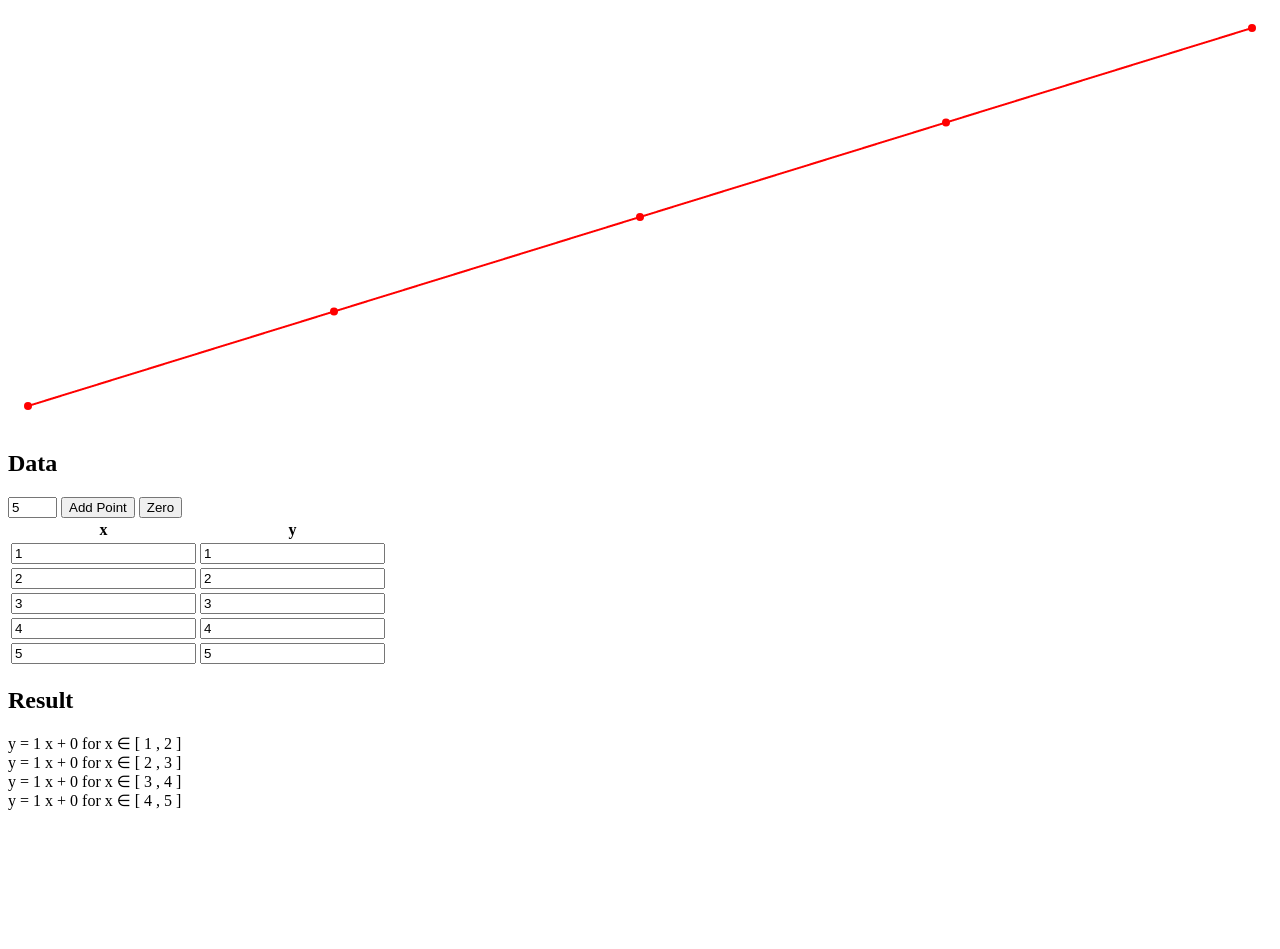
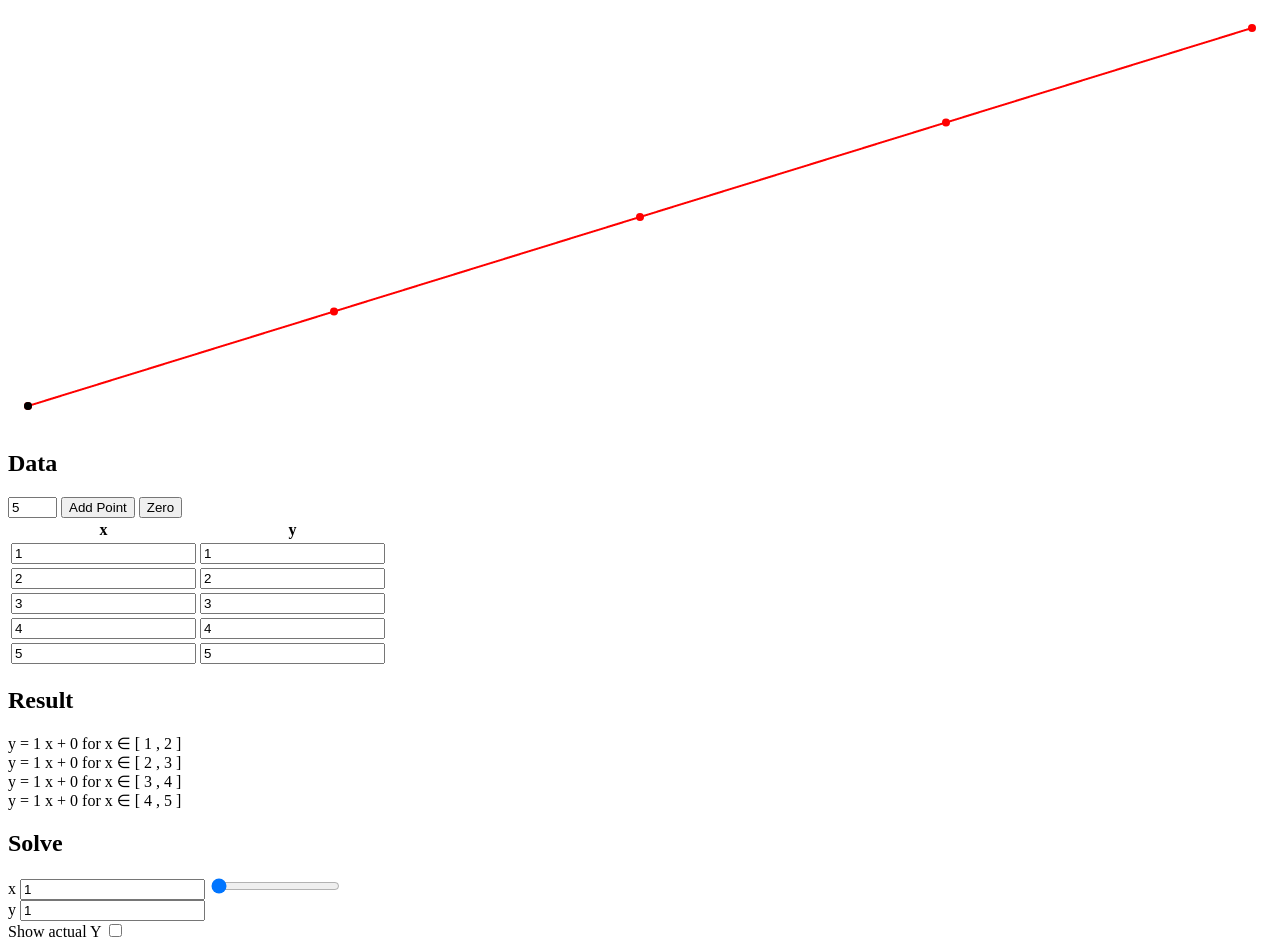
Before and after one commit to danecwalker/polysolve, a SvelteKit app: page / in a window 1280 px wide. Before the commit the page ends 818 px from the top, so only its background shows below. Built offline with nearby package versions, Linux system fonts and the light colour scheme.

Commit message:
test point

```diff
--- a/src/routes/+page.svelte
+++ b/src/routes/+page.svelte
@@ -3,10 +3,12 @@
   import { curveLinear, extent, line, range, scaleLinear } from "d3";
 
   let nPoints = $state(5);
-  let points = $state<Point[]>(Array.from({ length: 5 }, (_, i) => ({
-    x: i+1,
-    y: i+1,
-  })));
+  let points = $state<Point[]>(
+    Array.from({ length: 5 }, (_, i) => ({
+      x: i + 1,
+      y: i + 1,
+    })),
+  );
   let model = $derived(() => {
     return createPiecewiseLinearModel(points);
   });
@@ -14,7 +16,8 @@
   let width = $state<number>(0);
   let height = $state<number>(0);
 
-  let xScale = $derived((() => {
+  let xScale = $derived(
+    (() => {
       const [min, max] = extent(points, (d) => d.x) as [
         number | undefined,
         number | undefined,
@@ -25,9 +28,11 @@
           max ?? 1, // default to 1 if undefined
         ])
         .range([20, width - 20]);
-  })());
+    })(),
+  );
 
-  let yScale = $derived((() => {
+  let yScale = $derived(
+    (() => {
       const [min, max] = extent(points, (d) => d.y) as [
         number | undefined,
         number | undefined,
@@ -37,24 +42,30 @@
           min ?? 0, // default to 0 if undefined
           max ?? 1, // default to 1 if undefined
         ])
-      .range([height -20, 20]);
-  })());
+        .range([height - 20, 20]);
+    })(),
+  );
 
   let lineGenerator = $derived(
     line<Point>()
       .x((d) => xScale(d.x))
       .y((d) => yScale(d.y))
-      .curve(curveLinear)
+      .curve(curveLinear),
   );
 
-  let calculatePolynomial = $derived(
-    (x: number[]) => x.map((_x) => {
+  let calculatePolynomial = $derived((x: number[]) =>
+    x.map((_x) => {
       return {
         x: _x,
         y: model().fit(_x),
       };
-      })
+    }),
   );
+
+  let testX = $state<number>(1);
+  let testYActual = $state<number>(1);
+  let showActual = $state<boolean>(false);
+  let testY = $derived(model().fit(testX));
 </script>
 
 <div class="flex w-full h-screen">
@@ -70,7 +81,7 @@
         viewBox="0 0 {width} {height}"
         xmlns="http://www.w3.org/2000/svg"
       >
-        <g fill="none" stroke="black" stroke-width="0.01">
+        <g>
           {#each points as point}
             <circle
               cx={xScale(point.x)}
@@ -80,16 +91,36 @@
             />
           {/each}
           <path
-            d={lineGenerator(calculatePolynomial(
+            d={lineGenerator(
+              calculatePolynomial(
                 (() => {
-                const[min, max] = xScale.domain();
+                  const [min, max] = xScale.domain();
                   const step = (max - min) / 1000;
                   return range(min, max, step);
-              })()
-            ))}
+                })(),
+              ),
+            )}
             stroke="red"
             stroke-width="2"
           />
+        </g>
+
+        <g>
+          <circle
+            cx={xScale(testX)}
+            cy={yScale(testY)}
+            r="4"
+            class="fill-blue-500"
+          />
+
+          {#if showActual}
+            <circle
+              cx={xScale(testX)}
+              cy={yScale(testYActual)}
+              r="4"
+              class="fill-green-500"
+            />
+          {/if}
         </g>
       </svg>
     </div>
@@ -98,14 +129,21 @@
   <section
     class="bg-gray-50 p-4 flex-1 border-l border-gray-300 flex flex-col gap-4"
   >
-
     <div
       class="flex flex-col gap-4 border border-gray-300 p-4 rounded bg-white"
     >
       <div class="flex justify-between items-center">
         <h2 class="text-2xl font-medium">Data</h2>
         <div>
-          <input class="border border-gray-300 rounded p-2 text-center" type="number" name="np" id="np" min="1" max="100" value={nPoints} oninput={(e) => {
+          <input
+            class="border border-gray-300 rounded p-2 text-center"
+            type="number"
+            name="np"
+            id="np"
+            min="1"
+            max="100"
+            value={nPoints}
+            oninput={(e) => {
               nPoints = parseInt((e.target as HTMLInputElement).value || "0");
               let diff = nPoints - points.length;
               if (diff > 0) {
@@ -119,11 +157,12 @@
               } else if (diff < 0) {
                 points = points.slice(0, nPoints);
               }
-          }} />
+            }}
+          />
           <button
             class="bg-blue-500 text-white px-4 py-2 rounded"
             onclick={() => {
-            points = [...points, { x: nPoints+1, y: nPoints+1 }];
+              points = [...points, { x: nPoints + 1, y: nPoints + 1 }];
               nPoints++;
             }}
           >
@@ -155,10 +194,12 @@
               <tr>
                 <td class="p-2">
                   <input
-                    class="w-full text-center p-2 border border-gray-300 rounded"
+                    class="w-full text-center p-2 border border-blue-300 rounded"
                     type="text"
                     oninput={(e) => {
-                      point.x = parseFloat((e.target as HTMLInputElement).value || "0");
+                      point.x = parseFloat(
+                        (e.target as HTMLInputElement).value || "0",
+                      );
                     }}
                     bind:value={point.x}
                   />
@@ -168,7 +209,9 @@
                     class="w-full text-center p-2 border border-gray-300 rounded"
                     type="text"
                     oninput={(e) => {
-                      point.y = parseFloat((e.target as HTMLInputElement).value || "0");
+                      point.y = parseFloat(
+                        (e.target as HTMLInputElement).value || "0",
+                      );
                     }}
                     bind:value={point.y}
                   />
@@ -183,7 +226,9 @@
       class="flex flex-col gap-4 border border-gray-300 p-4 rounded bg-white"
     >
       <h2 class="text-2xl font-medium">Result</h2>
-      <div class="border border-gray-300 rounded overflow-hidden flex flex-col p-2">
+      <div
+        class="border border-gray-300 rounded overflow-hidden flex flex-col p-2"
+      >
         <!-- {#if poly().length > 0}
           {#each poly() as coeff, i}
             <div class="flex gap-1">
@@ -222,6 +267,61 @@
           <p>No fit found</p>
         {/if}
       </div>
+
+      <div
+        class="flex flex-col gap-4 border border-gray-300 p-4 rounded bg-white"
+      >
+        <h2 class="text-2xl font-medium">Solve</h2>
+        <div
+          class="border border-gray-300 rounded overflow-hidden flex flex-col p-2 gap-2"
+        >
+          <div class="grid grid-cols-[auto_1fr] gap-2 items-center">
+            <label for="test-x" class="text-lg">x</label>
+            <input
+              class="w-full text-center p-2 border border-gray-300 rounded"
+              type="text"
+              id="test-x"
+              oninput={(e) => {
+                testX = parseFloat((e.target as HTMLInputElement).value || "0");
+              }}
+              bind:value={testX}
+            />
+            <input
+              class="w-full text-center p-2 border border-gray-300 rounded col-start-2"
+              type="range"
+              id="test-x-s"
+              min={xScale.domain()[0]}
+              max={xScale.domain()[1]}
+              bind:value={testX}
+            />
+          </div>
+          <div class="flex gap-2 items-center">
+            <label for="test-y" class="text-lg">y</label>
+            <input
+              class="w-full text-center p-2 border border-gray-300 rounded"
+              type="text"
+              id="test-y"
+              readonly
+              bind:value={testY}
+            />
+          </div>
+          <div class="flex gap-2 items-center">
+            <label for="test-y" class="text-lg">Show actual Y</label>
+            <input type="checkbox" bind:checked={showActual} />
+          </div>
+          {#if showActual}
+            <div class="flex gap-2 items-center">
+              <label for="test-y" class="text-lg">Y</label>
+              <input
+                class="w-full text-center p-2 border border-gray-300 rounded"
+                type="text"
+                id="test-y"
+                bind:value={testYActual}
+              />
+            </div>
+          {/if}
+        </div>
+      </div>
     </div>
   </section>
 </div>
```
Lines whose indentation alone changed are shown as unchanged.
